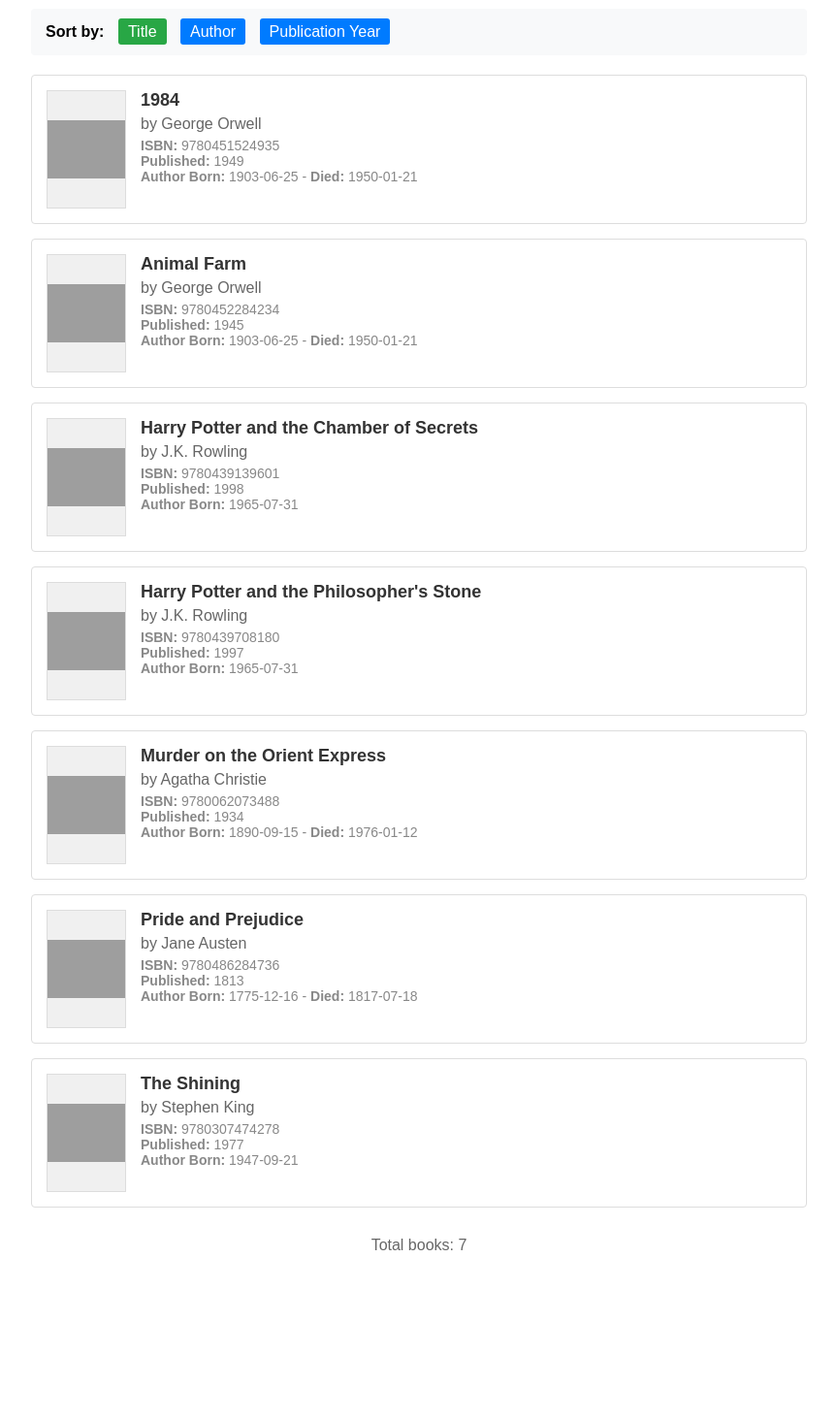
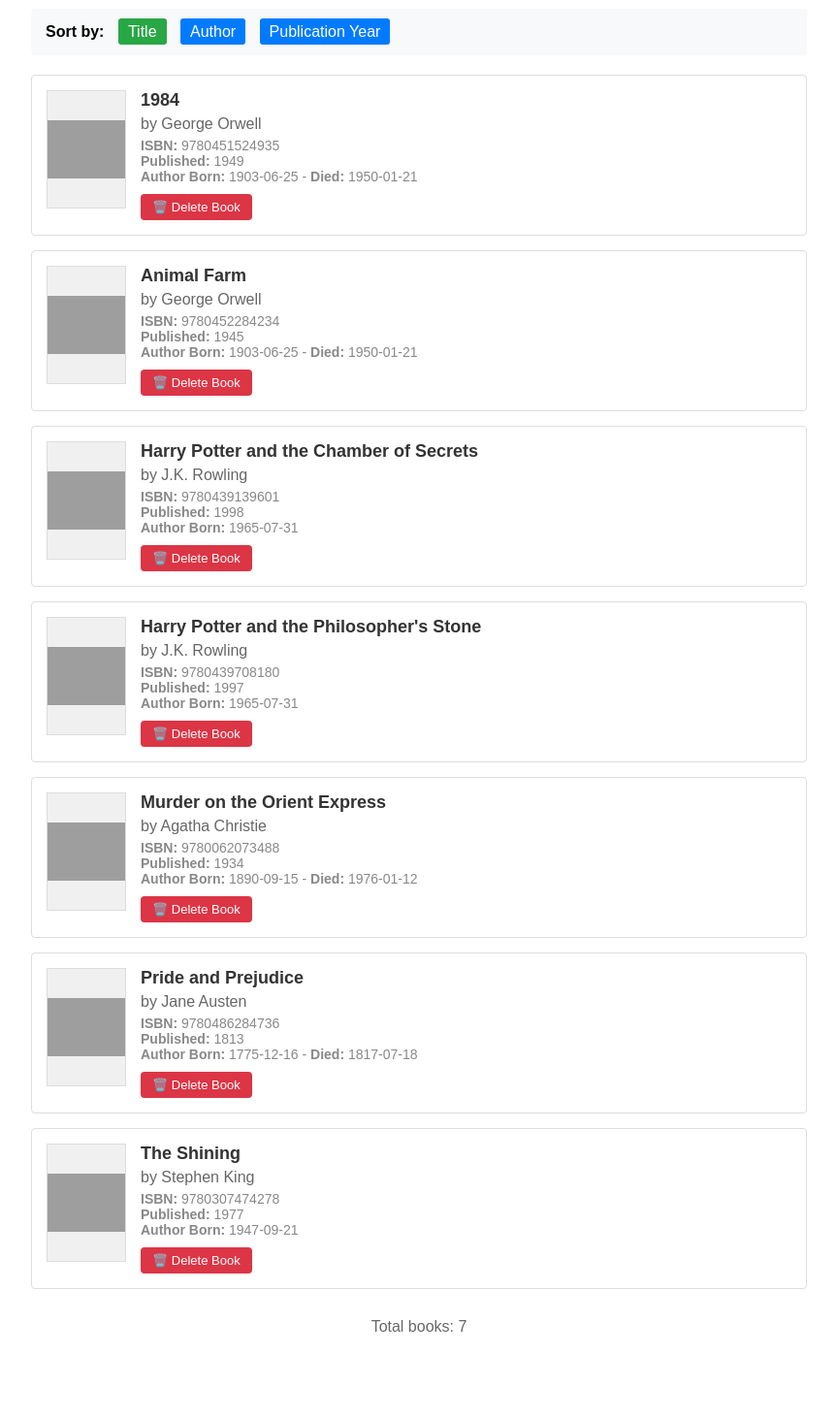
Before and after one commit to RosenzweigPhilipp/book-alchemy, a Flask app: page / in a window 1280 px wide. Shown: the part 274-1737 px from the top of the page at 97% size, without its empty margins (208-1071 px from the left). Before the commit the page ends 1563 px from the top, so only its background shows below. Run offline with Flask 3, Linux system fonts and the light colour scheme; grey boxes are pictures that could not be loaded.

Commit message:
Add book deletion feature with automatic author cleanup

```diff
--- a/app.py
+++ b/app.py
@@ -119,5 +119,35 @@ def add_book():
     return render_template('add_book.html', authors=authors)
 
 
+@app.route('/book/<int:book_id>/delete', methods=['POST'])
+def delete_book(book_id):
+    """Delete a book from the database."""
+    book = Book.query.get_or_404(book_id)
+    book_title = book.title
+    author = book.author
+
+    try:
+        # Delete the book
+        db.session.delete(book)
+        db.session.commit()
+
+        # Check if the author has any other books
+        remaining_books = Book.query.filter_by(author_id=author.id).count()
+
+        if remaining_books == 0:
+            # Delete the author if they have no more books
+            db.session.delete(author)
+            db.session.commit()
+            flash(f'Book "{book_title}" and its author "{author.name}" have been deleted (author had no other books).', 'success')
+        else:
+            flash(f'Book "{book_title}" has been successfully deleted!', 'success')
+
+    except Exception as e:
+        db.session.rollback()
+        flash(f'Error deleting book: {str(e)}', 'error')
+
+    return redirect(url_for('home'))
+
+
 if __name__ == '__main__':
     app.run(debug=True)
--- a/templates/home.html
+++ b/templates/home.html
@@ -32,7 +32,14 @@
         .book-title { font-size: 18px; font-weight: bold; margin-bottom: 5px; color: #333; }
         .book-author { color: #666; margin-bottom: 5px; }
         .book-info { font-size: 14px; color: #888; }
+        .book-actions { margin-top: 10px; }
+        .delete-button { padding: 6px 12px; background-color: #dc3545; color: white; border: none; border-radius: 4px; cursor: pointer; font-size: 13px; }
+        .delete-button:hover { background-color: #c82333; }
         .no-books { text-align: center; padding: 40px; color: #666; }
+        .flash-messages { margin-bottom: 20px; }
+        .flash-message { padding: 12px 20px; border-radius: 4px; margin-bottom: 10px; }
+        .flash-message.success { background-color: #d4edda; color: #155724; border: 1px solid #c3e6cb; }
+        .flash-message.error { background-color: #f8d7da; color: #721c24; border: 1px solid #f5c6cb; }
     </style>
 </head>
 <body>
@@ -43,6 +50,17 @@
     </div>
 
     <h1>📚 Library Collection</h1>
+
+    <!-- Flash Messages -->
+    {% with messages = get_flashed_messages(with_categories=true) %}
+        {% if messages %}
+            <div class="flash-messages">
+                {% for category, message in messages %}
+                    <div class="flash-message {{ category }}">{{ message }}</div>
+                {% endfor %}
+            </div>
+        {% endif %}
+    {% endwith %}
 
     <!-- Search Form -->
     <div class="search-section">
@@ -101,6 +119,11 @@
                             {% endif %}
                         {% endif %}
                     </div>
+                    <div class="book-actions">
+                        <form method="POST" action="/book/{{ book.id }}/delete" style="display: inline;" onsubmit="return confirm('Are you sure you want to delete &quot;{{ book.title }}&quot;?');">
+                            <button type="submit" class="delete-button">🗑️ Delete Book</button>
+                        </form>
+                    </div>
                 </div>
             </div>
             {% endfor %}
```
